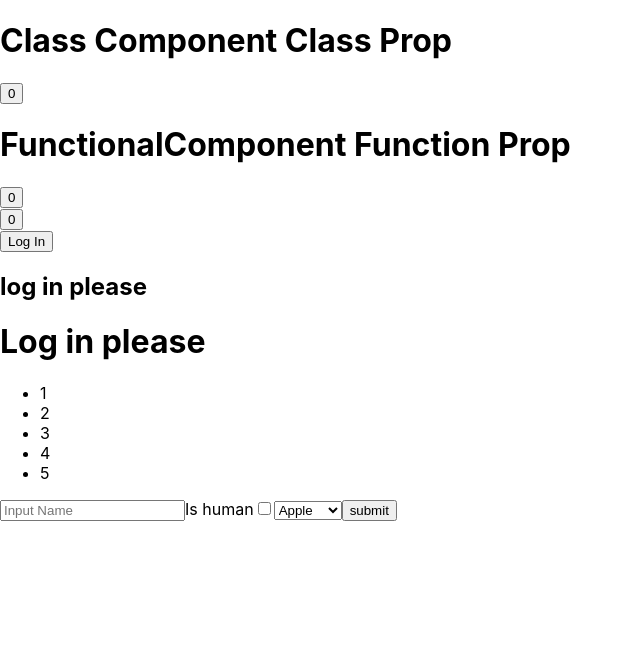
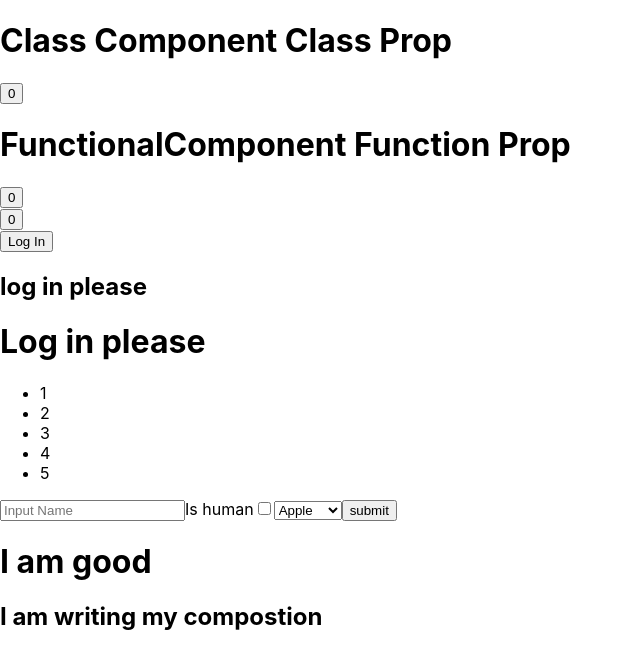
Before and after one commit to shanku01/100-Days-of-React, a React (Create React App) app: page / in a window 1280 px wide. Shown: the top 668 px of the page, without its empty margins (0-640 px from the left). Built offline with nearby package versions, Linux system fonts and the light colour scheme.

Commit message:
React Basics Done

```diff
--- a/src/App.js
+++ b/src/App.js
@@ -2,6 +2,7 @@ import ClassComponent from "./component/ClassComponent";
 import FunctionalComponent from "./component/FunctionalComponent";
 import Greetings from "./component/Greetings";
 import ControlledComponent from "./component/ControlledComponent";
+import CompostionComponent from "./component/CompostionComponent";
 import {useState,useEffect} from "react";
 
 function App() {
@@ -41,6 +42,7 @@ function App() {
       <Greetings isLoggedIn={isLoggedIn}/>
       <ul>{myComp}</ul>
       <ControlledComponent/>
+      <CompostionComponent/>
     </div>
   );
 }
--- /dev/null
+++ b/src/component/CompostionComponent.js
@@ -0,0 +1,17 @@
+function Border(props) {
+    return(
+        <div>
+        <h1>{props.data}</h1>
+        {props.children}
+        </div>
+    )
+}
+
+export default function CompostionComponent() {
+    const data = "I am good"
+    return(
+        <Border data={data}>
+            <h2> I am writing my compostion</h2>
+        </Border>
+    )
+}
```
Also changed, not shown: 1 other file (tests, documents, lock files or other folders).
